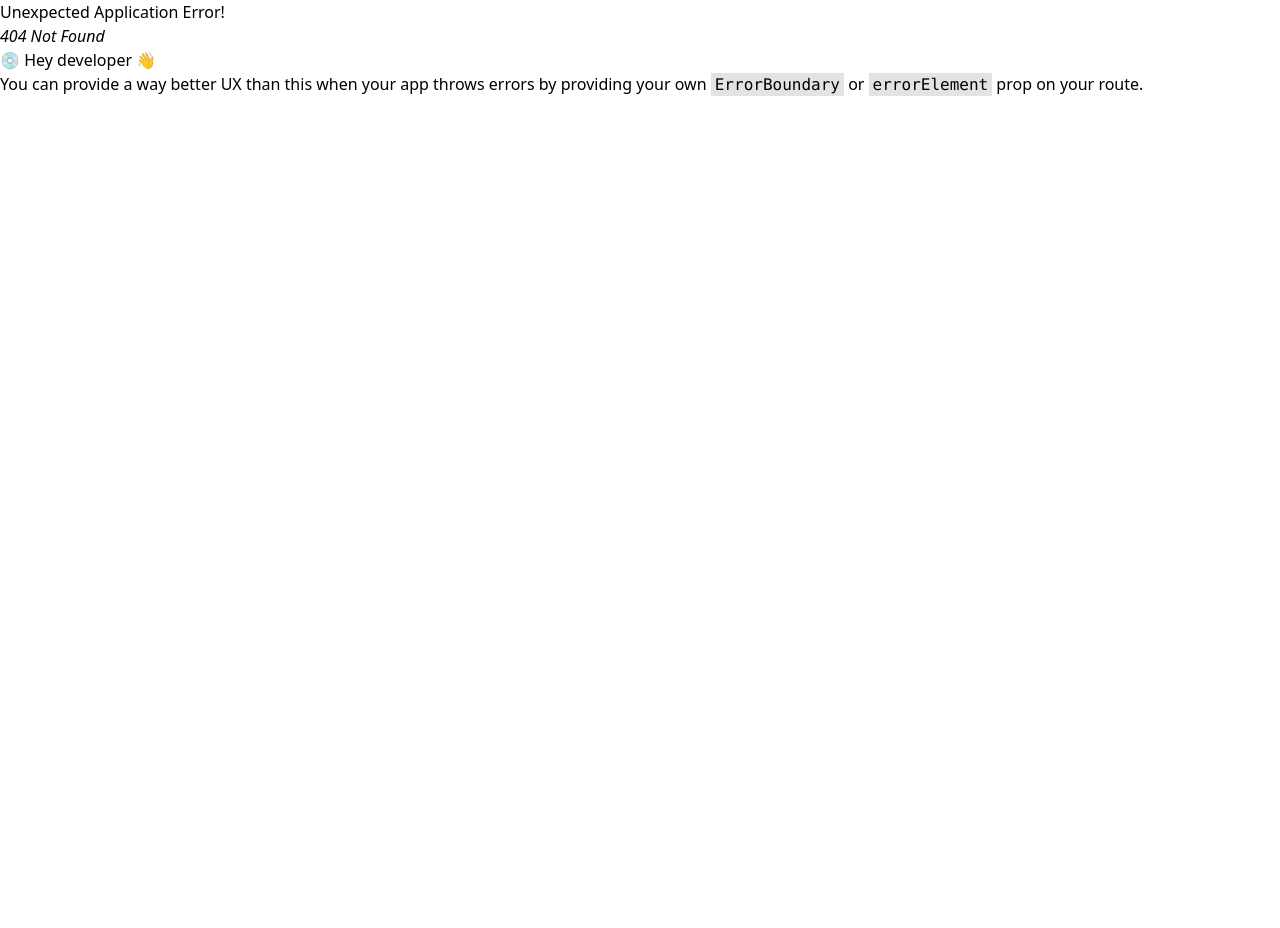
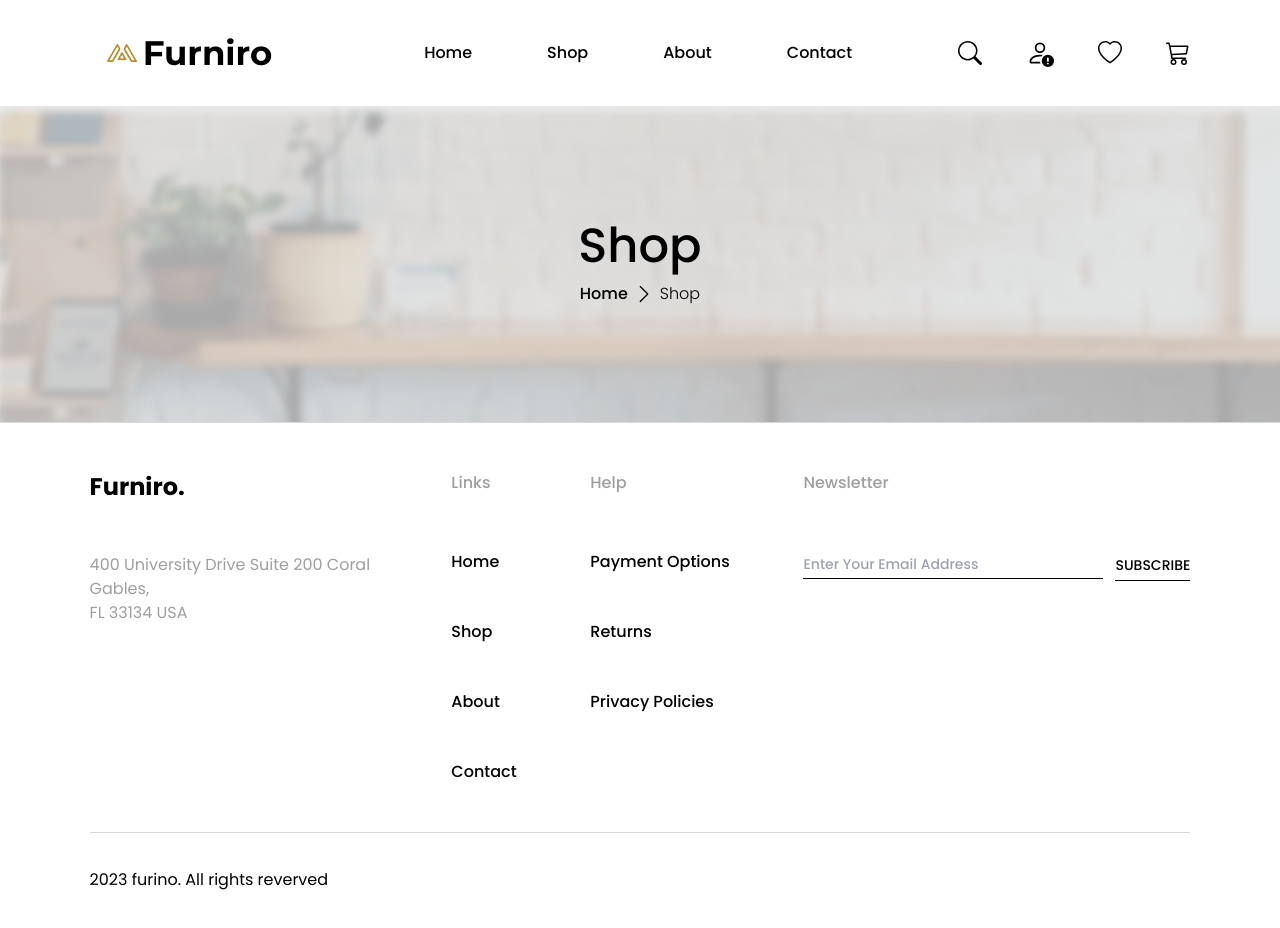
Before and after one commit to roufhasan/urbanAura-client, a React (Vite) app: page /shop in a window 1280 px wide. Before the commit this address had no page. Before the commit the page ends 800 px from the top, so only its background shows below. Built offline with nearby package versions, Linux system fonts and the light colour scheme.

Commit message:
page navigation banner added

```diff
--- /dev/null
+++ b/src/Pages/SitePages/Shop/Shop.jsx
@@ -0,0 +1,15 @@
+import { useLocation } from "react-router-dom";
+import NavBanner from "../../../components/NavBanner/NavBanner";
+
+const Shop = () => {
+  const location = useLocation();
+
+  return (
+    <section>
+      {/* page navigation banner */}
+      <NavBanner location={location} />
+    </section>
+  );
+};
+
+export default Shop;
--- a/src/Routes/Routes.jsx
+++ b/src/Routes/Routes.jsx
@@ -1,6 +1,7 @@
 import { createBrowserRouter } from "react-router-dom";
 import Main from "../layouts/Main";
 import Home from "../Pages/SitePages/Home/Home";
+import Shop from "../Pages/SitePages/Shop/Shop";
 
 export const router = createBrowserRouter([
   {
@@ -11,6 +12,10 @@ export const router = createBrowserRouter([
         path: "/",
         element: <Home />,
       },
+      {
+        path: "/shop",
+        element: <Shop />,
+      },
     ],
   },
 ]);
--- /dev/null
+++ b/src/components/NavBanner/NavBanner.jsx
@@ -0,0 +1,32 @@
+import { Link } from "react-router-dom";
+import { BsChevronRight } from "react-icons/bs";
+import navigationBg from "../../assets/images/navigation-bg.png";
+
+const NavBanner = ({ location }) => {
+  const urlPath = location.pathname.split("/").join("");
+
+  return (
+    <div
+      className="h-[316px] max-h-[316px] w-full bg-cover bg-left-top"
+      style={{ background: `url(${navigationBg})` }}
+    >
+      <div className="flex h-full w-full flex-col justify-center gap-3 bg-[#d3d3d3]/50 capitalize backdrop-blur-[3px]">
+        <h1 className="text-center text-5xl font-medium">{urlPath}</h1>
+        <div className="flex items-center justify-center gap-[6px]">
+          <Link to="/" className="font-medium">
+            Home
+          </Link>
+          <BsChevronRight className="text-xl font-bold" />
+          <Link
+            to={location.pathname}
+            className="font-light transition-all hover:font-medium"
+          >
+            {urlPath}
+          </Link>
+        </div>
+      </div>
+    </div>
+  );
+};
+
+export default NavBanner;
```
Also changed, not shown: src/assets/images/navigation-bg.png (added).
